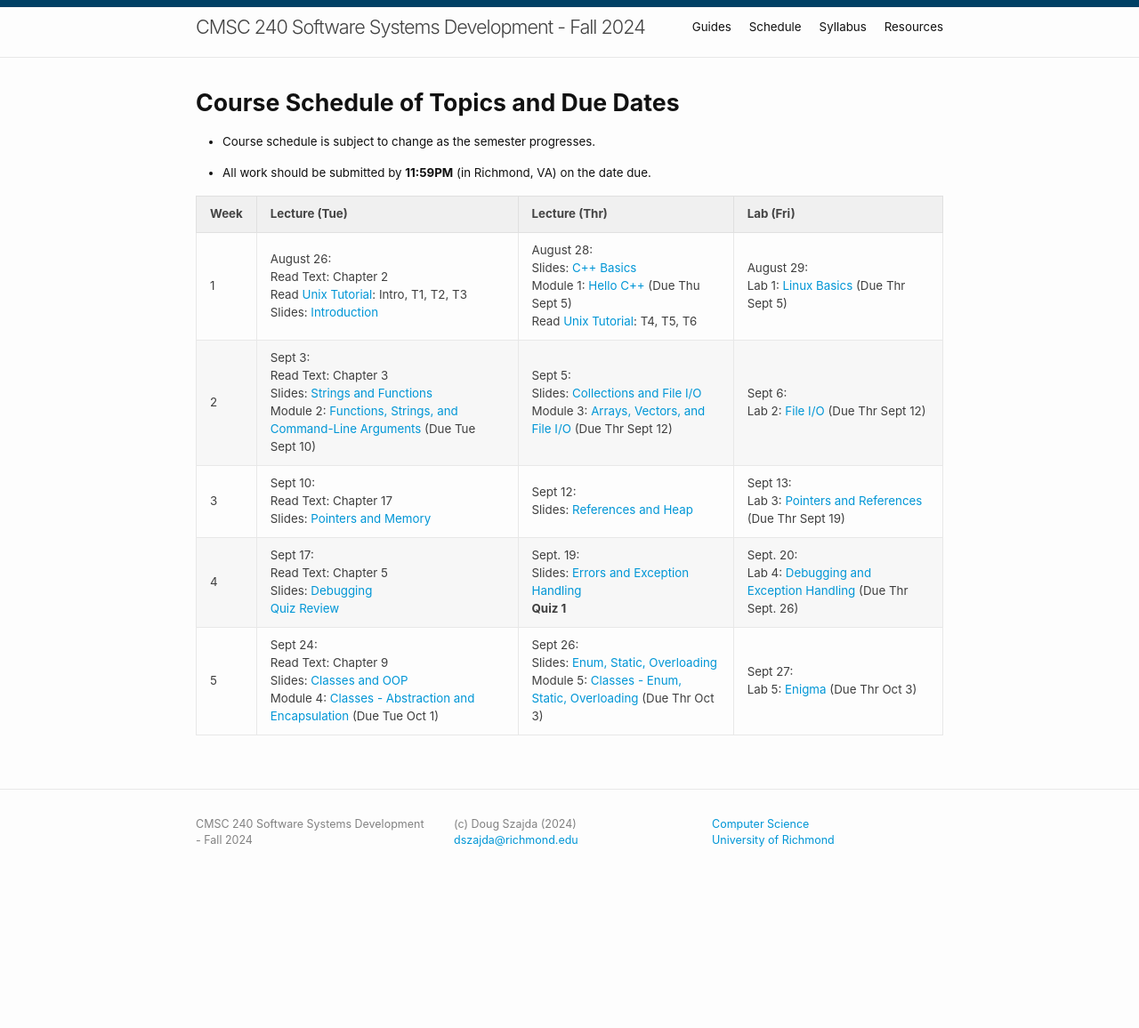
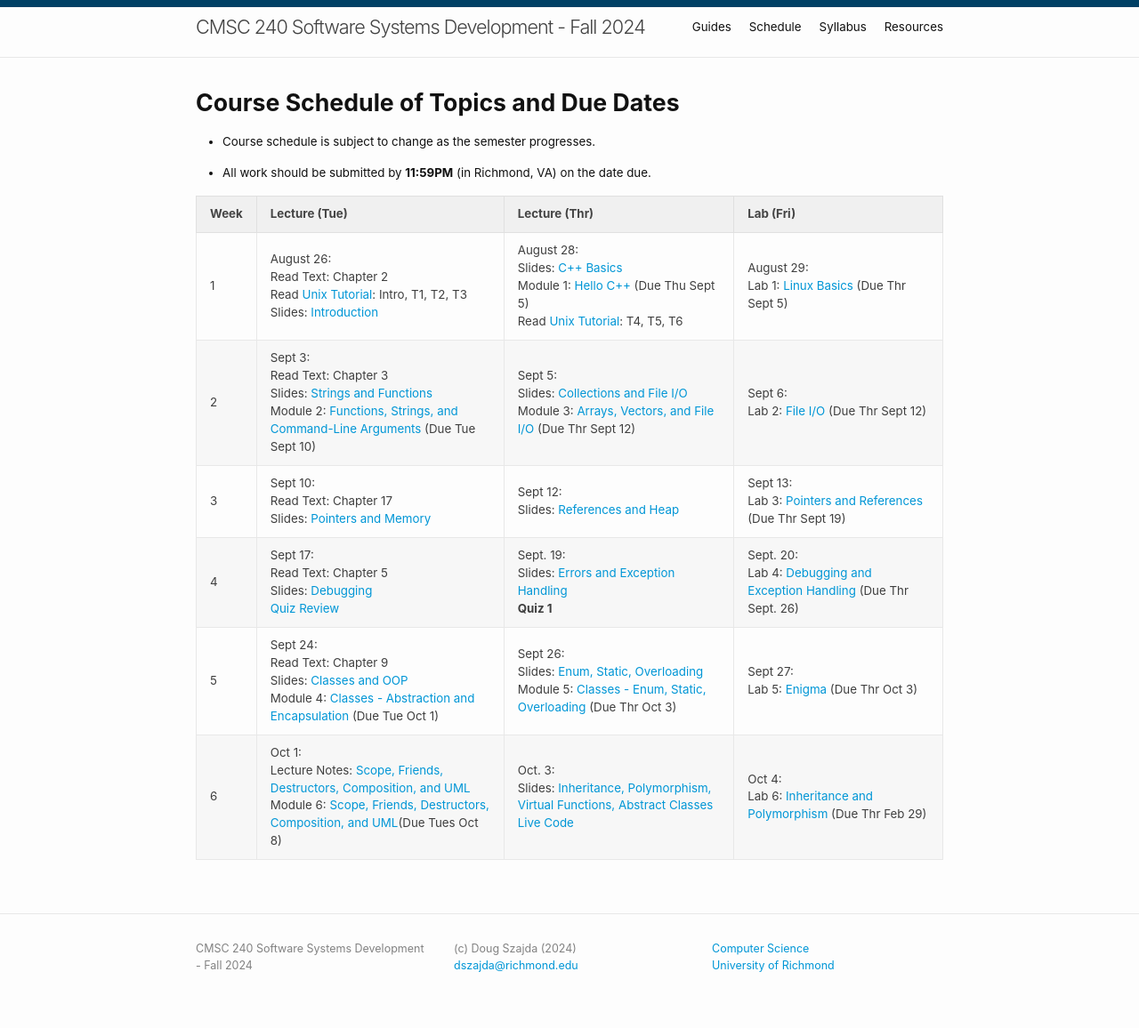
Before and after one commit to cmsc240-f24-dcs/cmsc240-f24-s2.github.io, a Jekyll site: the page built from schedule.md, in a window 1280 px wide. Shown: the whole page at 89% size. Built offline with Jekyll 4.4.1, drawn with Linux system fonts in a browser that asks for light colours; before the commit the page ends 1015 px from its top, so only the background shows below that.

Commit message:
Added week 6 schedule to schedule.md

```diff
--- a/schedule.md
+++ b/schedule.md
@@ -16,8 +16,8 @@ title: Schedule
 | 3    | Sept 10: <br />Read Text: Chapter 17 <br />Slides: [Pointers and Memory](lectures/05-Memory-Pointers.pdf)     | Sept 12: <br />Slides: [References and Heap](lectures/06-References-Heap.pdf)       | Sept 13:  <br />Lab 3: [Pointers and References](labs/lab3.md) (Due Thr Sept 19) |
 | 4    | Sept 17: <br />Read Text: Chapter 5 <br />Slides: [Debugging](lectures/07-Debugging.pdf) <br />[Quiz Review](https://cmsc240-f24.github.io/lecture/q1)    | Sept. 19: <br />Slides: [Errors and Exception Handling](lectures/08-Error-Handling.pdf)<br /> **Quiz 1**      | Sept. 20:   <br />Lab 4: [Debugging and Exception Handling](labs/lab4.md)  (Due Thr Sept. 26)            |
 | 5    | Sept 24: <br />Read Text: Chapter 9 <br />Slides: [Classes and OOP](lectures/09-Classes-OOP.pdf) <br /> Module 4: [Classes - Abstraction and Encapsulation](modules/module4.md) (Due Tue Oct 1)    | Sept 26: <br />Slides: [Enum, Static, Overloading](lectures/09B-Class-Members.pdf) <br /> Module 5: [Classes - Enum, Static, Overloading](modules/module5.md) (Due Thr Oct 3)     | Sept 27: <br />Lab 5: [Enigma](labs/lab5.md) (Due Thr Oct 3)               |
+| 6    | Oct 1: <br />Lecture Notes: [Scope, Friends, Destructors, Composition, and UML](lectures/11)<br /> Module 6: [Scope, Friends, Destructors, Composition, and UML](https://classroom.github.com/a/9r7yX0xl)(Due Tues Oct 8)     | Oct. 3:<br />Slides: [Inheritance, Polymorphism, Virtual Functions, Abstract Classes](lectures/12-Inheritance-Polymorphism.pdf) <br />[Live Code](https://prod.liveshare.vsengsaas.visualstudio.com/join?8A288CC00A7D8A4AC7BD030C414A1B8F7B69)    | Oct 4: <br />Lab 6: [Inheritance and Polymorphism](labs/lab6.md) (Due Thr Feb 29)              |
 {% comment %}
-| 6    | Feb 20: <br />Lecture Notes: [Scope, Friends, Destructors, Composition, and UML](lectures/11)<br /> Module 6: [Scope, Friends, Destructors, Composition, and UML](https://classroom.github.com/a/9r7yX0xl)(Due Thr Feb 27)     | Feb 22:<br />Slides: [Inheritance, Polymorphism, Virtual Functions, Abstract Classes](lectures/12-Inheritance-Polymorphism.pdf) <br />[Live Code](https://prod.liveshare.vsengsaas.visualstudio.com/join?8A288CC00A7D8A4AC7BD030C414A1B8F7B69)    | Feb 23: <br />Lab 6: [Inheritance and Polymorphism](labs/lab6.md) (Due Thr Feb 29)              |
 | 7    | Feb 27: <br /> [Quiz Review](lectures/quiz2-review.md)    | Feb 29: <br /> Lecture Notes: [Memory Leaks and Memory Violations](lectures/14) <br /> **Quiz 2**    | Mar 1:  <br />Lab 7: [Valgrind - Memory debugging tool](labs/lab7.md) (Due Thr Mar 7)               |
 | 8    | Mar 5: <br />Slides: [Make and Makefiles](lectures/15-Make-Makefiles.pdf)  <br /> Module 7: [Build Automation with Make](modules/module7.md) (Due Tue Mar 19)  | Mar 7: <br /> Lecture Notes: [Regular Expressions in C++](lecture/16) <br /> Module 8: [Regular Expressions](https://classroom.github.com/a/zRXzMlfT) (Due Thr Mar 21)     | Mar 8: <br /> Lab 8: [Regular Expressions in C++ and Linux](labs/lab8.md) (Due Thr Mar 21)                 |
 | 9    | Mar 12: <br />**Spring Break**  | Mar 14: <br />**Spring Break** | Mar 15: <br />**Spring Break**               |
```
